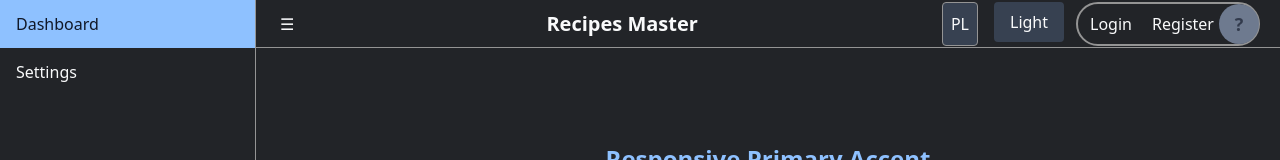
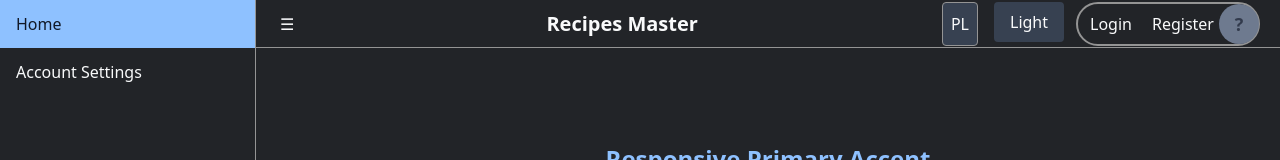
Before and after one commit to HeatGub/Recipes, a React (Vite) app in the folder frontend/: page / in a window 1280 px wide. Both pictures are taken after a click on the button "Open sidebar". Shown: the top 160 px of the page. Built offline with nearby package versions, Linux system fonts and the light colour scheme; no server answers.

Commit message:
Introduce react router

```diff
--- a/frontend/src/App.tsx
+++ b/frontend/src/App.tsx
@@ -1,10 +1,6 @@
-import { Dashboard } from "@/components/Dashboard"
-import { AppLayout } from "@/layouts/AppLayout"
+import { RouterProvider } from "react-router-dom"
+import { router } from "@/router"
 
 export function App() {
-  return (
-    <AppLayout>
-      <Dashboard />
-    </AppLayout>
-  )
+  return <RouterProvider router={router} />
 }
--- a/frontend/src/auth/AuthPanelContext.tsx
+++ b/frontend/src/auth/AuthPanelContext.tsx
@@ -1,7 +1,7 @@
 import { createContext, useContext, useState } from "react"
 import type { ReactNode } from "react"
 
-type AuthPanelType = "login" | "register" | "logout" | "user_settings" | null
+type AuthPanelType = "login" | "register" | "logout" | "account_settings" | null
 
 interface AuthPanelContextValue {
   currentPanel: AuthPanelType
--- a/frontend/src/components/Dashboard.tsx
+++ /dev/null
@@ -1,32 +0,0 @@
-import { ThemeToggle } from "@/components/ThemeToggle"
-import { AuthTest } from "@/components/auth/AuthTest"
-import clsx from "clsx"
-
-export function Dashboard() {
-  return (
-    <div
-      // clsx holds back prettier from keeping className in one line
-      className={clsx(
-        "flex min-h-screen flex-col items-center justify-center",
-        "gap-4 sm:gap-6 lg:gap-10",
-        "transition-colors"
-      )}
-    >
-      <div className="text-sm font-bold text-(--accent-primary) sm:text-lg lg:text-2xl">
-        Responsive Primary Accent
-      </div>
-
-      <div className="text-xs font-semibold text-(--accent-secondary) sm:text-base lg:text-xl">
-        Responsive Secondary Accent
-      </div>
-
-      <div className="text-2xl text-(--text-secondary)">
-        <span className="sm:hidden">Mobile view</span>
-        <span className="hidden sm:inline lg:hidden">Tablet view</span>
-        <span className="hidden lg:inline">Desktop view</span>
-      </div>
-      <ThemeToggle />
-      <AuthTest />
-    </div>
-  )
-}
--- a/frontend/src/components/Sidebar.tsx
+++ b/frontend/src/components/Sidebar.tsx
@@ -1,36 +1,32 @@
+import { NavLink } from "react-router-dom"
 import { useTranslation } from "react-i18next"
-import { useState } from "react"
 import clsx from "clsx"
-
-type SectionId = "dashboard" | "user_settings"
+import { ROUTES } from "@/router"
 
 export function Sidebar() {
   const { t } = useTranslation()
-  const [active, setActive] = useState<SectionId>("dashboard")
 
-  const SECTIONS: { id: SectionId; label: string }[] = [
-    { id: "dashboard", label: t("sidebar.dashboard") },
-    { id: "user_settings", label: t("sidebar.settings") },
+  const SECTIONS: { path: string; label: string }[] = [
+    { path: ROUTES.home, label: t("sidebar.home") },
+    { path: ROUTES.accountSettings, label: t("sidebar.account_settings") },
   ]
 
   return (
     <>
-      {SECTIONS.map((section) => {
-        const isActive = active === section.id
-
-        return (
-          <button
-            key={section.id}
-            onClick={() => setActive(section.id)}
-            className={clsx(
-              "w-full px-4 py-3 text-left transition font-medium",
+      {SECTIONS.map((section) => (
+        <NavLink
+          key={section.path}
+          to={section.path}
+          className={({ isActive }) =>
+            clsx(
+              "block w-full px-4 py-3 text-left font-medium transition",
               isActive ? "bg-(--accent-primary) text-(--text-inverted)" : "hover:bg-(--bg-secondary)"
-            )}
-          >
-            {section.label}
-          </button>
-        )
-      })}
+            )
+          }
+        >
+          {section.label}
+        </NavLink>
+      ))}
     </>
   )
 }
--- a/frontend/src/components/auth/LoginAvatarMenu.tsx
+++ b/frontend/src/components/auth/LoginAvatarMenu.tsx
@@ -6,16 +6,24 @@ import clsx from "clsx"
 import { api } from "@/api/client"
 import { Button } from "../ui/Button"
 import { useAuthPanel } from "../../auth/AuthPanelContext"
+import { useNavigate } from "react-router-dom"
+import { ROUTES } from "@/router"
 
 export function LoginAvatarMenu() {
   const { login, logout, user } = useAuth()
   const { currentPanel, togglePanel, closePanel } = useAuthPanel()
+  const navigate = useNavigate()
 
   const isLoggedIn = Boolean(user)
   const avatarLetter = isLoggedIn ? user?.username.charAt(0).toUpperCase() : "?"
 
   const handleLogout = () => {
     logout()
+    closePanel()
+  }
+
+  const handleAccountSettings = () => {
+    navigate(ROUTES.accountSettings)
     closePanel()
   }
 
@@ -65,7 +73,7 @@ export function LoginAvatarMenu() {
       </div>
 
       <div
-        onClick={() => isLoggedIn && togglePanel("user_settings")}
+        onClick={() => isLoggedIn && togglePanel("account_settings")}
         className={clsx(
           "absolute right-px z-10 flex h-10 w-10 items-center justify-center rounded-full text-lg font-semibold",
           isLoggedIn
@@ -78,7 +86,7 @@ export function LoginAvatarMenu() {
 
       {/* Dropdown panels */}
       {currentPanel && (
-        <div className="absolute top-full right-0 mt-2 max-w-90 min-w-60 rounded-xl border p-4 shadow-lg">
+        <div className="absolute top-full right-0 mt-2 max-w-90 min-w-60 rounded-xl border p-4 shadow-lg bg-(--bg-primary)">
           {currentPanel === "login" && (
             <LoginForm
               onSubmit={async ({ identifier, password }) => {
@@ -108,8 +116,8 @@ export function LoginAvatarMenu() {
             </div>
           )}
 
-          {currentPanel === "user_settings" && (
-            <Button onClick={() => {console.log("user settings")}} variant="primary" className="w-full">
+          {currentPanel === "account_settings" && (
+            <Button onClick={handleAccountSettings} variant="primary" className="w-full">
               {t("account.account_settings")}
             </Button>
           )}
--- a/frontend/src/layouts/AppLayout.tsx
+++ b/frontend/src/layouts/AppLayout.tsx
@@ -1,8 +1,9 @@
 import { useState } from "react"
 import { Sidebar } from "../components/Sidebar"
 import { Header } from "../components/Header"
+import { Outlet } from "react-router-dom"
 
-export function AppLayout({ children }: { children: React.ReactNode }) {
+export function AppLayout() {
   const [sidebarOpen, setSidebarOpen] = useState(false)
 
   return (
@@ -29,7 +30,9 @@ export function AppLayout({ children }: { children: React.ReactNode }) {
         <div className="flex flex-1 flex-col">
           <Header sidebarOpen={sidebarOpen} onToggleSidebar={() => setSidebarOpen((v) => !v)} />
 
-          <main className="flex-1 overflow-y-auto p-4 md:p-6">{children}</main>
+          <main className="flex-1 overflow-y-auto p-4 md:p-6">
+            <Outlet />
+          </main>
         </div>
       </div>
     </div>
--- a/frontend/src/locales/en/common.json
+++ b/frontend/src/locales/en/common.json
@@ -4,8 +4,8 @@
     "change_lang": "Change Language"
   },
   "sidebar": {
-    "dashboard": "Dashboard",
-    "settings": "Settings",
+    "home": "Home",
+    "account_settings": "Account Settings",
     "recipes": "Recipes"
   },
   "account": {
--- a/frontend/src/locales/pl/common.json
+++ b/frontend/src/locales/pl/common.json
@@ -4,8 +4,8 @@
     "change_lang": "Zmień język"
   },
   "sidebar": {
-    "dashboard": "Daszbord",
-    "settings": "Ustawienia",
+    "home": "Strona Główna",
+    "account_settings": "Ustawienia Konta",
     "recipes": "Przepisy"
   },
   "account": {
--- /dev/null
+++ b/frontend/src/pages/AccountSettings.tsx
@@ -0,0 +1,3 @@
+export function AccountSettings() {
+  return <h1 className="text-center font-bold">Acount Settings Page</h1>
+}
--- /dev/null
+++ b/frontend/src/pages/Home.tsx
@@ -0,0 +1,34 @@
+import { ThemeToggle } from "@/components/ThemeToggle"
+import { AuthTest } from "@/components/auth/AuthTest"
+import clsx from "clsx"
+
+export function Home() {
+    return (
+      <div
+        // clsx holds back prettier from keeping className in one line
+        className={clsx(
+          "flex min-h-screen flex-col items-center justify-center",
+          "gap-4 sm:gap-6 lg:gap-10",
+          "transition-colors"
+        )}
+      >
+        <div className="text-sm font-bold text-(--accent-primary) sm:text-lg lg:text-2xl">
+          Responsive Primary Accent
+        </div>
+
+        <div className="text-xs font-semibold text-(--accent-secondary) sm:text-base lg:text-xl">
+          Responsive Secondary Accent
+        </div>
+
+        <div className="text-2xl text-(--text-secondary)">
+          <span className="sm:hidden">Mobile view</span>
+          <span className="hidden sm:inline lg:hidden">Tablet view</span>
+          <span className="hidden lg:inline">Desktop view</span>
+        </div>
+
+        <ThemeToggle />
+
+        <AuthTest />
+      </div>
+    )
+}
--- /dev/null
+++ b/frontend/src/router.tsx
@@ -0,0 +1,20 @@
+import { AppLayout } from "@/layouts/AppLayout"
+import { createBrowserRouter } from "react-router-dom"
+import { Home } from "@/pages/Home"
+import { AccountSettings } from "@/pages/AccountSettings"
+
+export const ROUTES = {
+  home: "/",
+  accountSettings: "/account-settings",
+}
+
+export const router = createBrowserRouter([
+  {
+    path: "/",
+    element: <AppLayout />,
+    children: [
+      { path: ROUTES.home, element: <Home /> },
+      { path: ROUTES.accountSettings, element: <AccountSettings /> },
+    ],
+  },
+])
```
